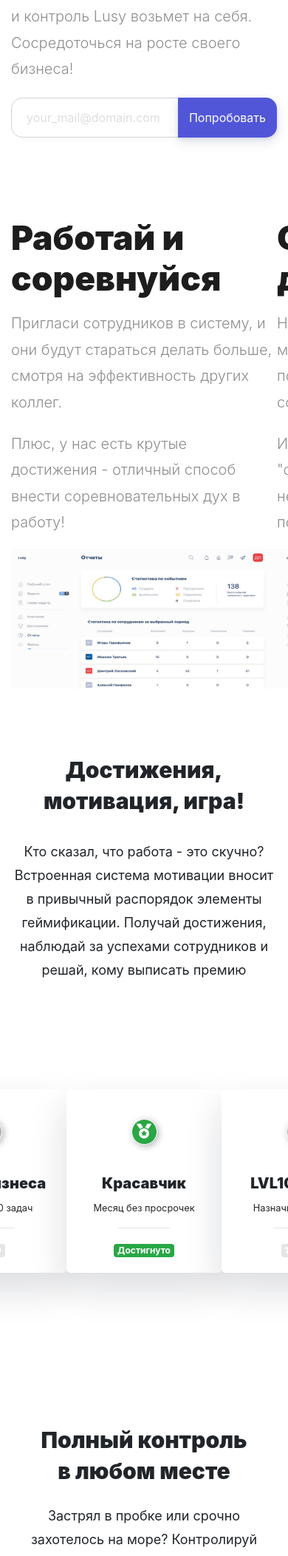
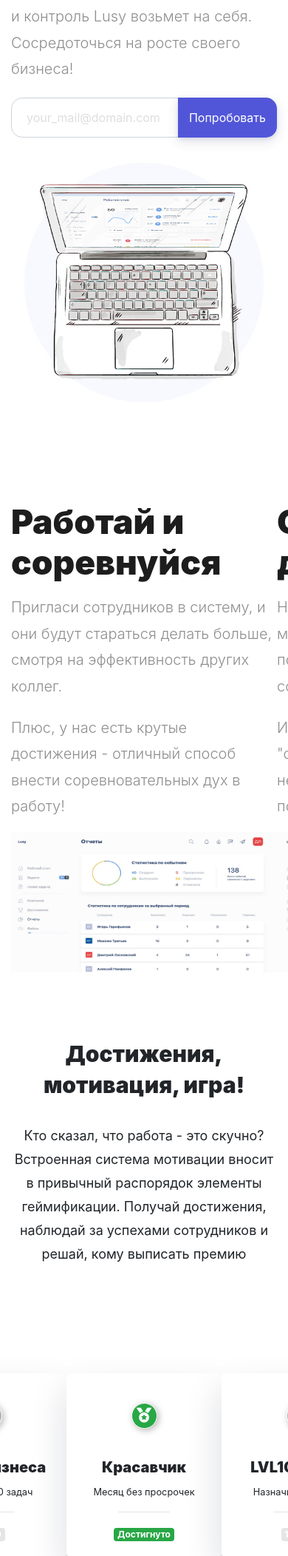
Before and after one commit to lusyio/lusypublic, a PHP site: template app/views/main/index.php in a window 390 px wide; the page is wider, and only the part inside the window is pictured. Shown: the part 429-2533 px from the top of that part at 74% size. Run offline with PHP 8.4, Linux system fonts and the light colour scheme; the template is opened without the code that fills it, so the values that code supplies are empty; some libraries are stand-ins or nearby versions.

Commit message:
Еще адаптация

```diff
--- a/app/views/main/index.php
+++ b/app/views/main/index.php
@@ -587,7 +587,7 @@
     </div>
 </div>
 
-<div class="container pt-5 mt-3 pb-5">
+<div class="container pt-5 mt-3 pb-5 unlimitBlock">
     <div class="d-flex justify-content-center third">
         <div class="mr-5">
             <span>Неограниченное</span> число сотрудников
--- a/public/css/custom.css
+++ b/public/css/custom.css
@@ -1150,7 +1150,10 @@ span.icon a:visited {
         display: none;
     }
     .note {
-        display: none;
+        left: 0;
+        top: 0;
+        width: 100%;
+        max-width: 100%;
     }
     .preimBlock {
         box-shadow: none !important;
@@ -1158,7 +1161,13 @@ span.icon a:visited {
         border-radius: 0px;
     }
     .preimBlock img {
+        margin-top: 30px;
+    }
+    .unlimitBlock {
         display: none;
+    }
+    .swiper-pagination {
+        display: inline;
     }
     .bg {
         max-height: 600px;
```
